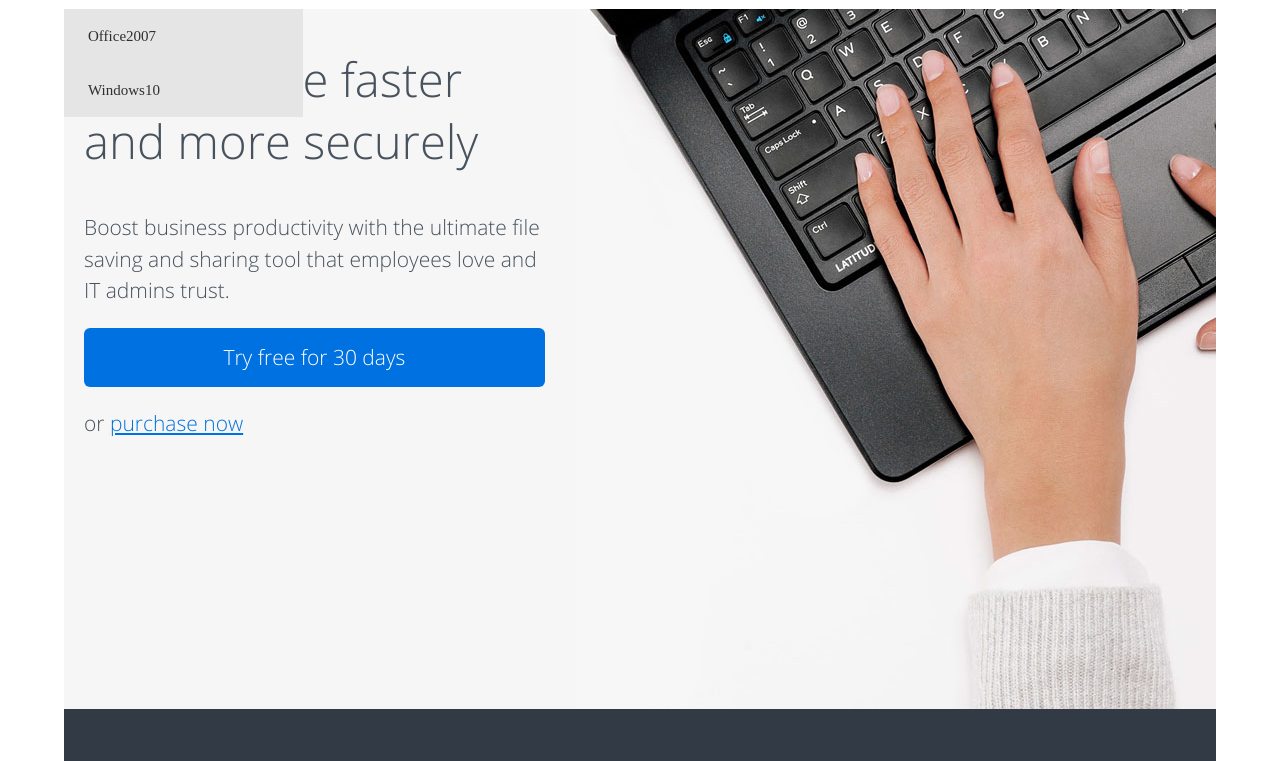
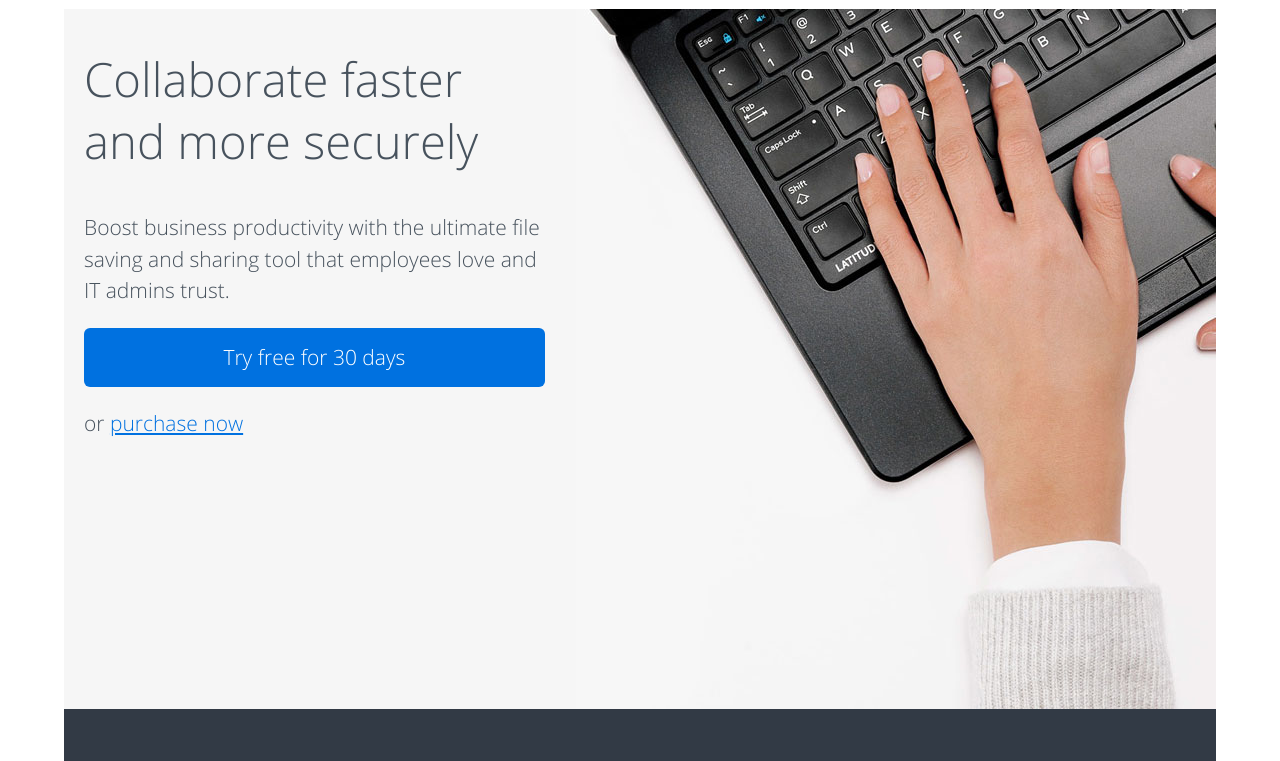
Before and after one commit to shynkarenkoa/CIKLUM-INTERNSHIP-JS, a website: page public/index.html in a window 1280 px wide. Shown: the part 39-800 px from the top of the page. Drawn offline with nearby package versions, Linux system fonts and the light colour scheme; a web font is replaced by a local one.

Commit message:
add in header second menu and fix it "hidden" status

```diff
--- a/less/style.less
+++ b/less/style.less
@@ -99,6 +99,7 @@ header div ~ div
 {
 	position: absolute;
 	top: 48px;
+	left: -200px;
 	z-index: 10;
 
 	background:#e5e5e5;
--- a/public/script.js
+++ b/public/script.js
@@ -17,7 +17,7 @@ function clicker (selector, callback)
 	document.querySelector(selector).addEventListener("click", callback);
 }
 
-menuStoreFirst.hidden = wrapper.hidden = menuSoftware.hidden = true;
+menuStoreFirst.hidden = wrapper.hidden = menuSoftware.hidden = menuSoft.hidden = true;
 clicker('#store', () => {
 						menuStoreFirst.hidden = wrapper.hidden = false;
 						menuStoreFirst.style.left = store.getBoundingClientRect().left + "px";
@@ -26,7 +26,7 @@ clicker('#products', () => {
 						menuStoreFirst.hidden = wrapper.hidden = false;
 						menuStoreFirst.style.left = products.getBoundingClientRect().left + "px";
 						 })
-clicker('#backWrapper', () => {menuStoreFirst.hidden = wrapper.hidden = menuSoftware.hidden = true})
+clicker('#backWrapper', () => {menuStoreFirst.hidden = wrapper.hidden = menuSoftware.hidden = menuSoft.hidden = true})
 
 
 storeHome.addEventListener("mouseover", () => {
```
Also changed, not shown: less/css/style.css, public/css/style.css.
